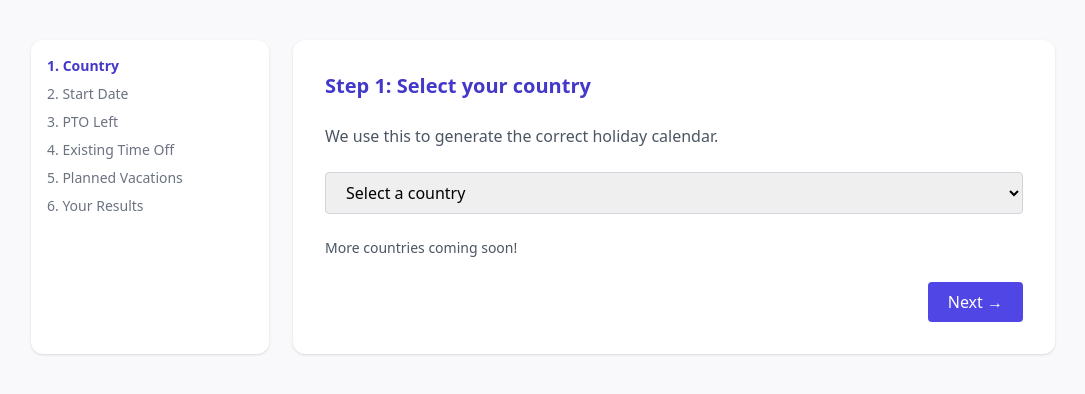
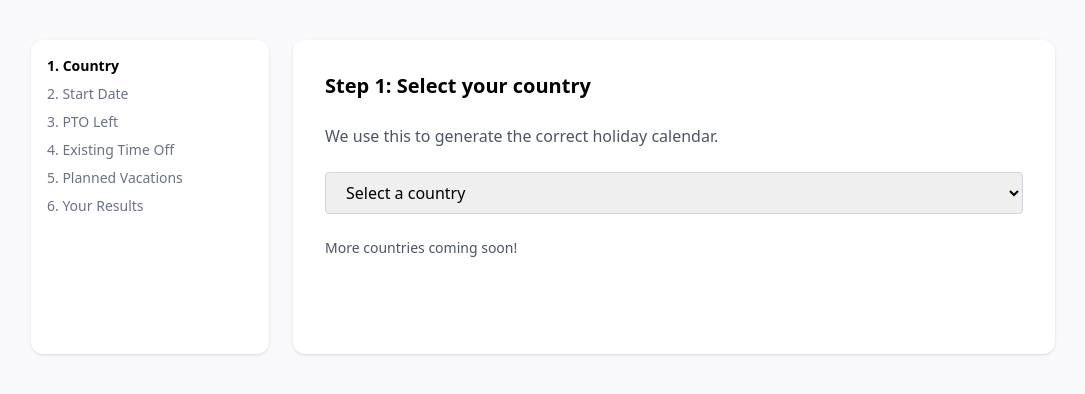
Before and after one commit to PTOmaximizer/PTO-Maximizer, a plain HTML site: page page1.html in a window 1280 px wide. Shown: the whole page, without its empty margins (97-1182 px from the left). Drawn offline with nearby package versions, Linux system fonts and the light colour scheme.

Commit message:
Add files via upload

```diff
--- a/page1.html
+++ b/page1.html
@@ -5,7 +5,7 @@
   <div class="max-w-5xl mx-auto mt-10 grid grid-cols-4 gap-6">
     <aside class="col-span-1 bg-white p-4 rounded-xl shadow text-sm space-y-4">
       <ul class="space-y-2">
-        <li class="font-bold text-indigo-700">1. Country</li>
+        <li class="font-bold text-darkslategrey-700">1. Country</li>
         <li class="text-gray-500">2. Start Date</li>
         <li class="text-gray-500">3. PTO Left</li>
         <li class="text-gray-500">4. Existing Time Off</li>
@@ -14,14 +14,14 @@
       </ul>
     </aside>
     <main class="col-span-3 bg-white p-8 rounded-xl shadow space-y-6">
-      <h2 class="text-xl font-bold text-indigo-700">Step 1: Select your country</h2>
+      <h2 class="text-xl font-bold text-darkslategrey-700">Step 1: Select your country</h2>
       <p class="text-gray-600">We use this to generate the correct holiday calendar.</p>
       <select id="country" class="border border-gray-300 px-4 py-2 rounded w-full">
         <option value="">Select a country</option>
         <option value="United States">United States</option>
       </select><p class="text-sm text-gray-600 mt-2">More countries coming soon!</p>
       <div class="flex justify-end">
-        <button onclick="saveAndNext('country', 'page2.html')" class="bg-indigo-600 text-white px-5 py-2 rounded hover:bg-indigo-700">Next →</button>
+        <button onclick="saveAndNext('country', 'page2.html')" class="bg-darkslategrey-600 text-white px-5 py-2 rounded hover:bg-darkslategrey-700">Next →</button>
       </div>
     </main>
   </div>
```
